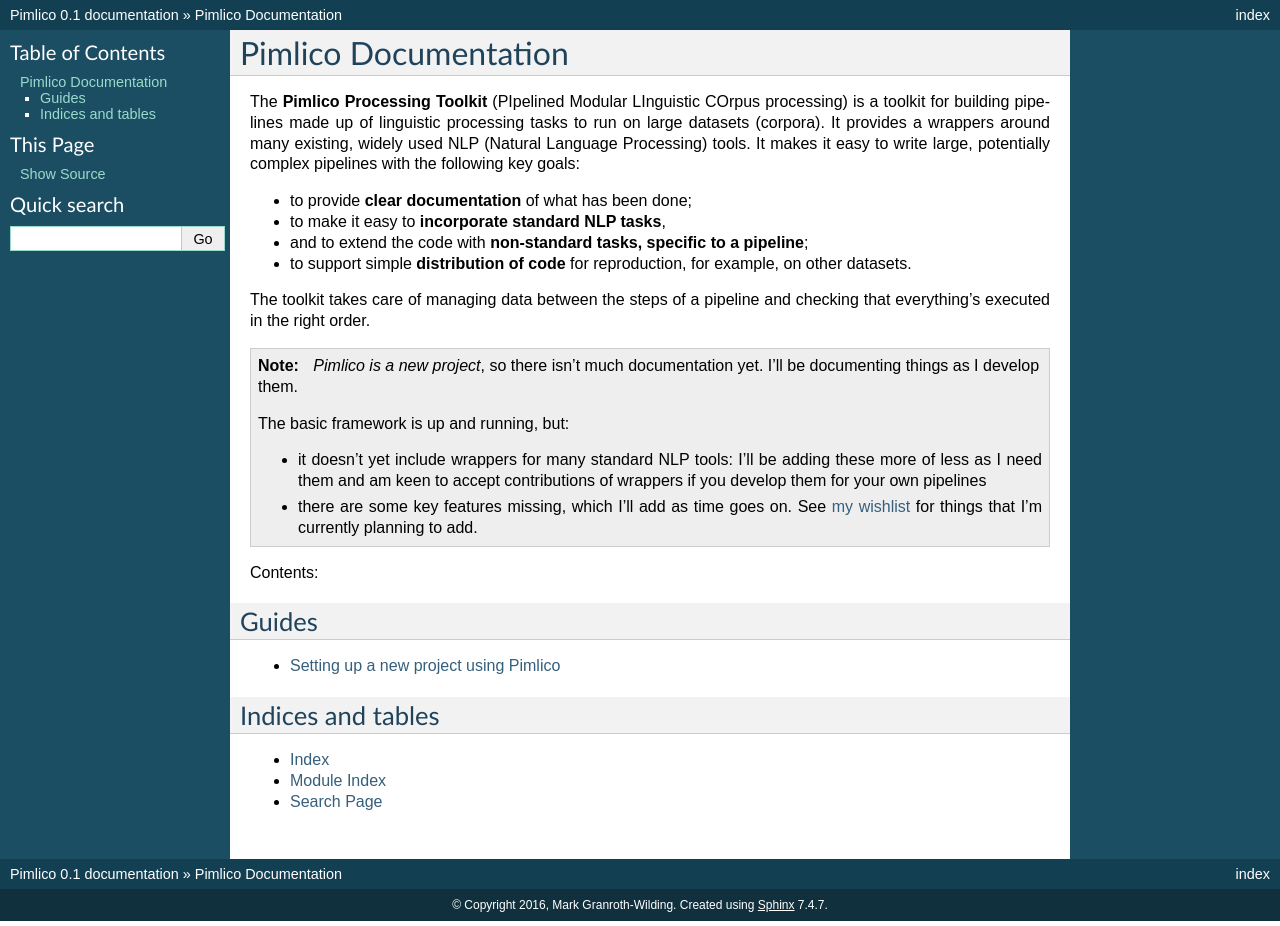
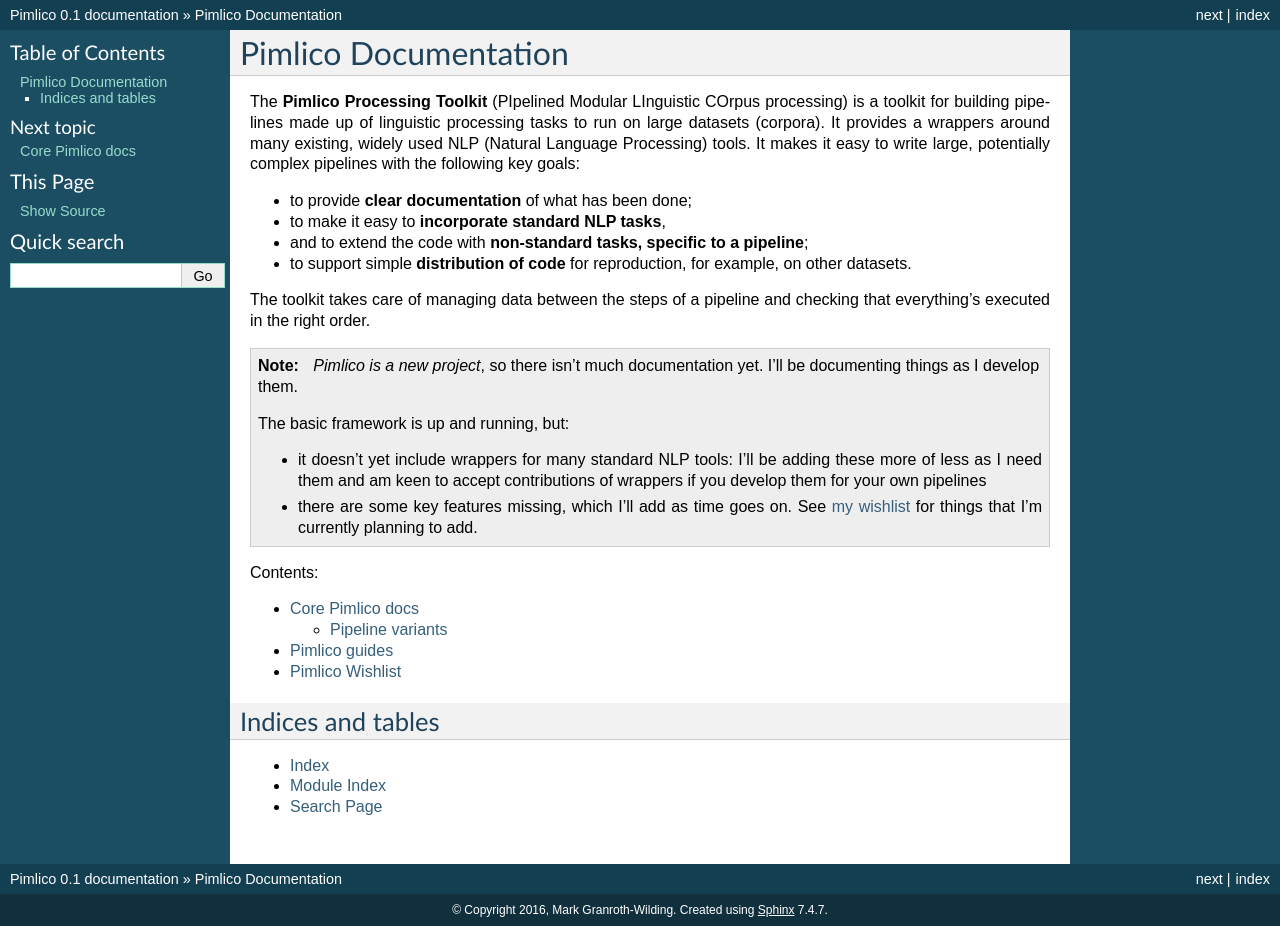
Before and after one commit to markgw/pimlico, a Sphinx documentation site: the page built from docs/index.rst, in a window 1280 px wide. Built offline with Sphinx 7.4.7, drawn with Linux system fonts in a browser that asks for light colours; formulas are drawn with MathJax 3; pages that are not in the unit, such as notebooks, are missing from menus.

Commit message:
New structure for the docs

```diff
--- /dev/null
+++ b/docs/core/intro.rst
@@ -0,0 +1,10 @@
+=================
+Core Pimlico docs
+=================
+
+A set of articles on the core aspects and features of Pimlico .
+
+.. toctree::
+   maxdepth: 2
+
+   variants
--- /dev/null
+++ b/docs/guides/intro.rst
@@ -0,0 +1,10 @@
+==============
+Pimlico guides
+==============
+
+Step by step guides through common tasks while using Pimlico.
+
+.. toctree::
+:maxdepth: 2
+
+       setup
--- a/docs/index.rst
+++ b/docs/index.rst
@@ -27,7 +27,7 @@
      adding these more of less as I need them and am keen to accept contributions
      of wrappers if you develop them for your own pipelines
    - there are some key features missing, which I'll add as time goes on.
-     See :doc:`my wishlist <wishlist>` for things that I'm currently planning to
+     See :doc:`my wishlist <plans/wishlist>` for things that I'm currently planning to
      add.
 
 Contents:
@@ -35,10 +35,10 @@
 .. toctree::
    :maxdepth: 2
 
+   core/intro
+   guides/intro
+   plans/wishlist
 
-Guides
-======
-* :doc:`setup_guide`
 
 Indices and tables
 ==================
```
Also changed, not shown: docs/api/intro.rst (added), docs/core/variants.rst (renamed from docs/variants.rst), docs/guides/setup.rst (renamed from docs/setup_guide.rst), docs/plans/wishlist.rst (renamed from docs/wishlist.rst).
